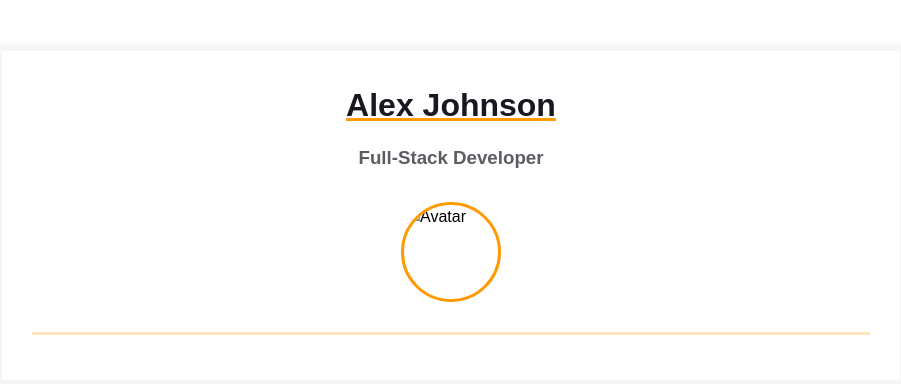
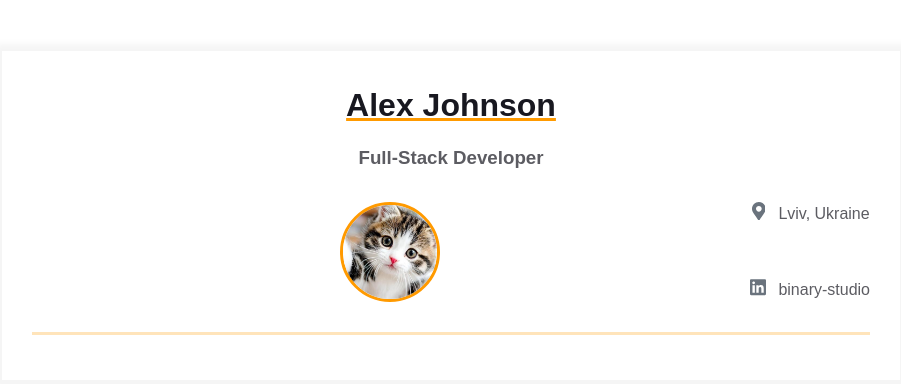
Before and after one commit to Snezhana86/homepage, a plain HTML site: page index.html in a window 1280 px wide. Shown: the whole page, without its empty margins (189-1090 px from the left). Drawn offline with Linux system fonts and the light colour scheme.

Commit message:
added links and avatar

```diff
--- a/index.html
+++ b/index.html
@@ -20,10 +20,36 @@
             <div class="contact-info__block"></div>
 
             <div class="contact-info__block contact-info__block--center">
-              <img class="contact-info__avatar" src="assets/avatar.png" alt="Avatar" />
+              <img class="contact-info__avatar" src="assets/avatar.jpg" alt="Avatar" />
             </div>
 
-            <div class="contact-info__block"></div>
+            <div class="contact-info__block">
+              <a href="" rel="author" class="contact-info__item">
+                <div class="contact-info__item-icon-wrapper">
+                  <svg class="contact-info__item-icon" xmlns="http://www.w3.org/2000/svg" viewBox="0 0 384 512">
+                    <path d="M172.268 501.67C26.97 291.031 0 269.413 0 192 0 85.961 85.961 0 192
+        0s192 85.961 192 192c0 77.413-26.97 99.031-172.268 309.67-9.535
+        13.774-29.93 13.773-39.464 0zM192 272c44.183 0 80-35.817
+        80-80s-35.817-80-80-80-80 35.817-80 80 35.817 80 80 80z"></path>
+                  </svg>
+                </div>
+                <span>Lviv, Ukraine</span>
+              </a>
+              <a href="https://ua.linkedin.com/company/binary-studio_241166" rel="author" class="contact-info__item">
+                <div class="contact-info__item-icon-wrapper">
+                  <svg class="contact-info__item-icon" xmlns="http://www.w3.org/2000/svg" viewBox="0 0 448 512">
+                    <path d="M416 32H31.9C14.3 32 0 46.5 0 64.3v383.4C0 465.5 14.3 480 31.9
+        480H416c17.6 0 32-14.5 32-32.3V64.3c0-17.8-14.4-32.3-32-32.3zM135.4
+        416H69V202.2h66.5V416zm-33.2-243c-21.3 0-38.5-17.3-38.5-38.5S80.9 96
+        102.2 96c21.2 0 38.5 17.3 38.5 38.5 0 21.3-17.2 38.5-38.5 38.5zm282.1
+        243h-66.4V312c0-24.8-.5-56.7-34.5-56.7-34.6 0-39.9 27-39.9
+        54.9V416h-66.4V202.2h63.7v29.2h.9c8.9-16.8 30.6-34.5 62.9-34.5 67.2
+        0 79.7 44.3 79.7 101.9V416z"></path>
+                  </svg>
+                </div>
+                <span>binary-studio</span>
+              </a>
+            </div>
           </div>
         </div>
       </div>
```
Also changed, not shown: assets/avatar.jpg (added).
